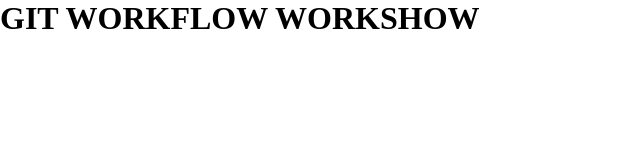
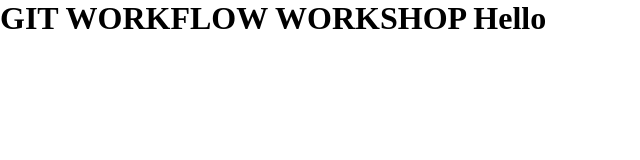
Before and after one commit to fac31/git-workshop, a plain HTML site: page index.html in a window 1280 px wide. Shown: the whole page, without its empty margins (0-640 px from the left). Drawn offline with Linux system fonts and the light colour scheme.

Commit message:
Added Hello

```diff
--- a/index.html
+++ b/index.html
@@ -8,6 +8,6 @@
   </head>
 
   <body>
-    <h1 class="some-heading">GIT WORKFLOW WORKSHOW</h1>
+    <h1 class="some-heading">GIT WORKFLOW WORKSHOP Hello</h1>
   </body>
 </html>
```
